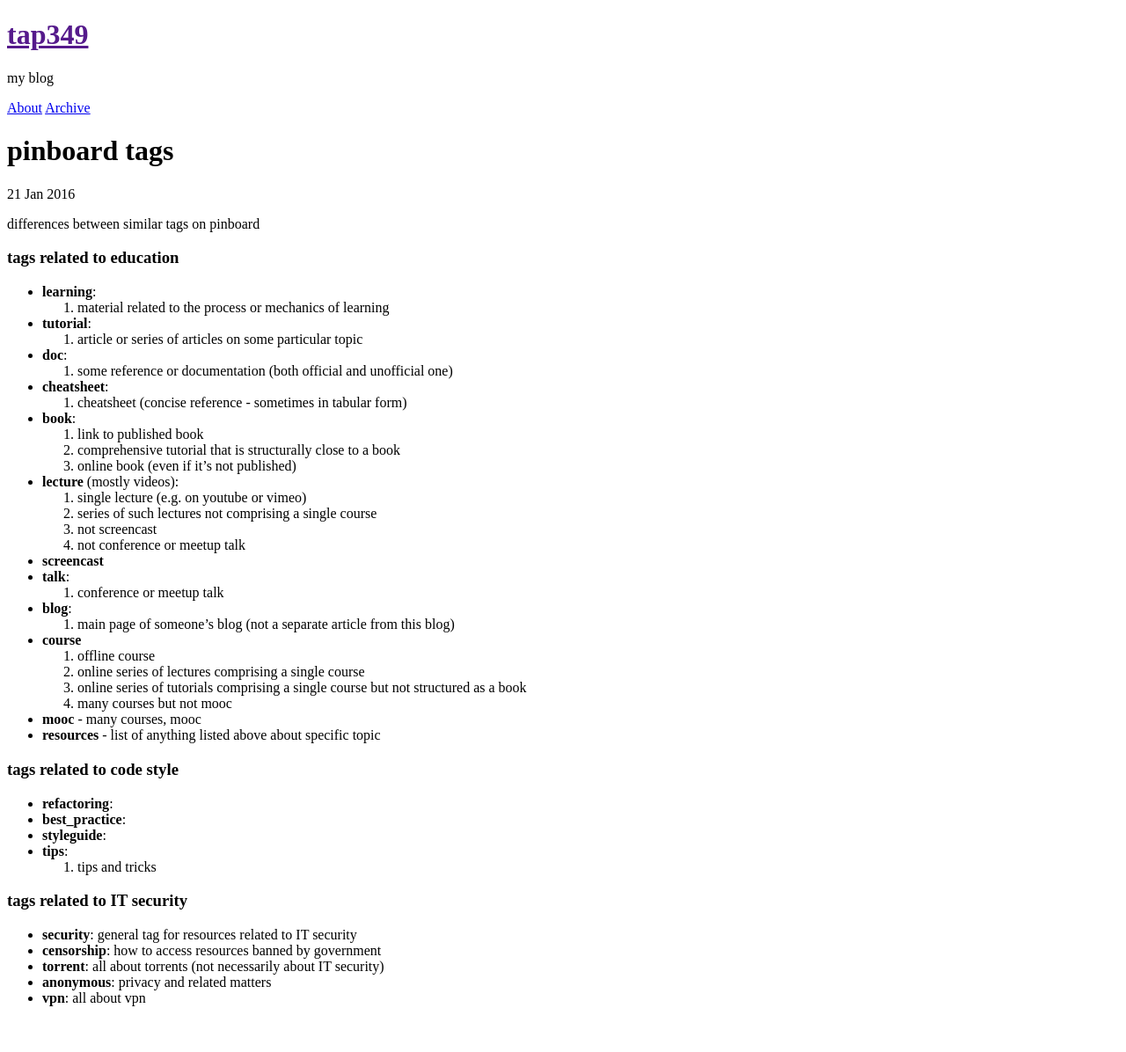
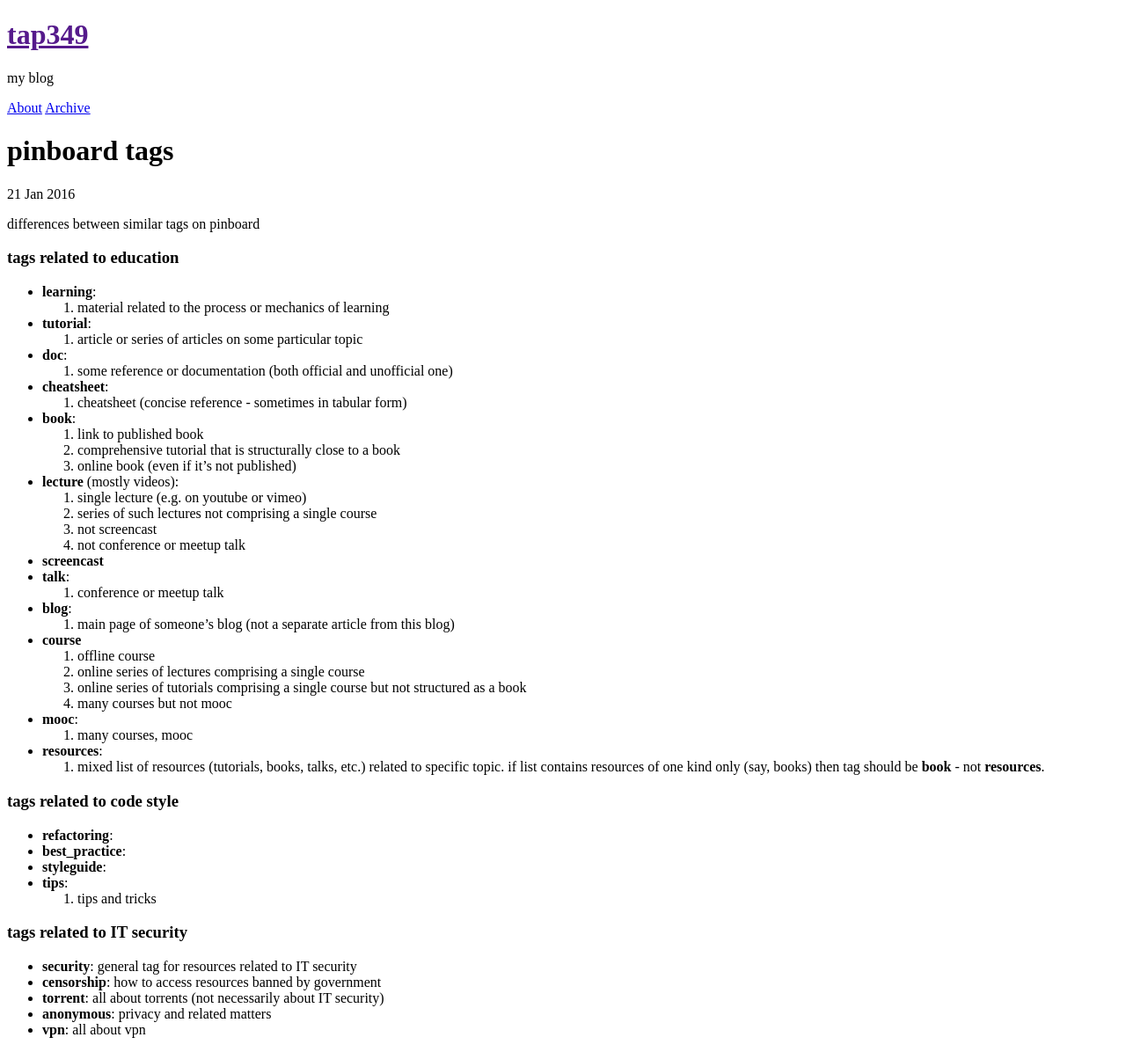
Before and after one commit to tap349/tap349.github.io, a Jekyll site: the page built from _posts/2016-01-22-pinboard-tags.md, in a window 1280 px wide. Shown: the whole page at 88% size. Built offline with Jekyll 4.4.1, drawn with Linux system fonts in a browser that asks for light colours; before the commit the page ends 1160 px from its top, so only the background shows below that.

Commit message:
update 2017-04-17_02:28:06

```diff
--- a/_posts/2016-01-22-pinboard-tags.md
+++ b/_posts/2016-01-22-pinboard-tags.md
@@ -40,8 +40,12 @@ differences between similar tags on pinboard
   3. online series of tutorials comprising a single course
      but not structured as a book
   4. many courses but not mooc
-- **mooc** - many courses, mooc
-- **resources** - list of anything listed above about specific topic
+- **mooc**:
+  1. many courses, mooc
+- **resources**:
+  1. mixed list of resources (tutorials, books, talks, etc.) related
+     to specific topic. if list contains resources of one kind only
+     (say, books) then tag should be **book** - not **resources**.
 
 ### tags related to code style
 
```
